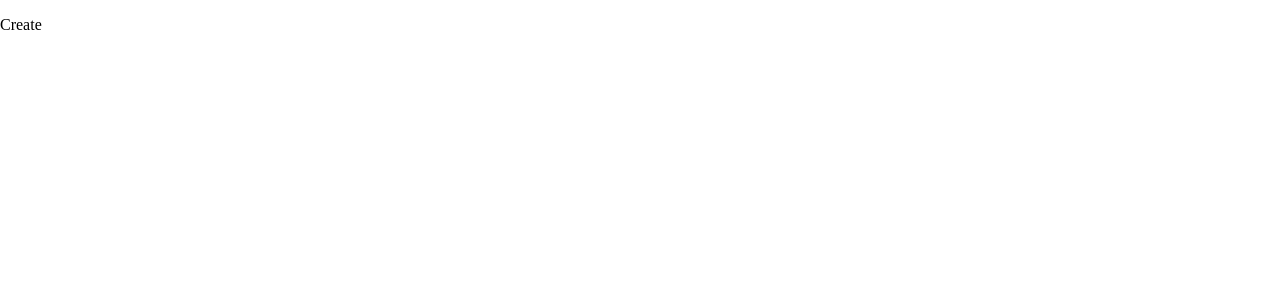
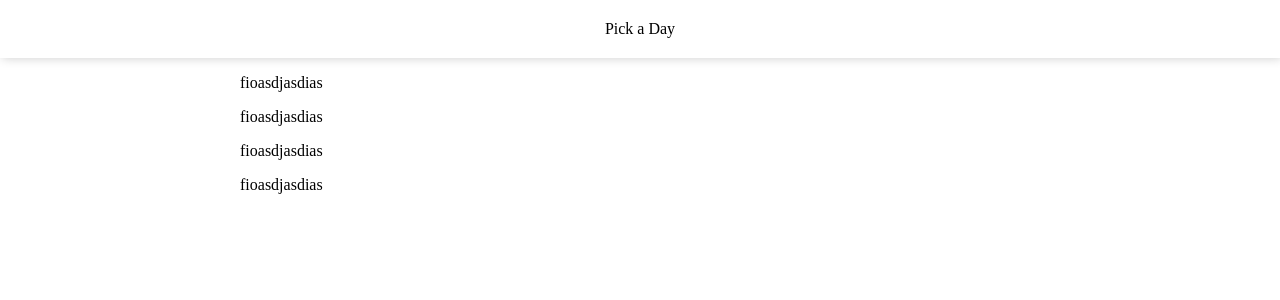
Before and after one commit to giacomoschiavo/pick-a-day, a React (Create React App) app: page /create in a window 1280 px wide. Shown: the top 300 px of the page. Built offline with nearby package versions, Linux system fonts and the light colour scheme.

Commit message:
added CenteredContainer

```diff
--- a/src/App.js
+++ b/src/App.js
@@ -3,9 +3,18 @@ import { BrowserRouter, Routes, Route } from "react-router-dom";
 import Home from "./components/routes/Home";
 import Create from "./components/routes/Create";
 import Vote from "./components/routes/Vote";
+import Header from "./components/ui/Header";
 import Results from "./components/routes/Results";
+import CenteredContainer from "./components/container/CenteredContainer";
 function App() {
   return (
+    <>
+      <Header />
+      <CenteredContainer>
+        <p>fioasdjasdias</p>
+        <p>fioasdjasdias</p>
+        <p>fioasdjasdias</p>
+        <p>fioasdjasdias</p>
         <BrowserRouter>
           <Routes>
             <Route path="/" element={<Home />} />
@@ -14,6 +23,8 @@ function App() {
             <Route path="/:id/results" element={<Results />} />
           </Routes>
         </BrowserRouter>
+      </CenteredContainer>
+    </>
   );
 }
 
--- /dev/null
+++ b/src/components/container/CenteredContainer.js
@@ -0,0 +1,7 @@
+import React from "react";
+import classes from "./CenteredContainer.module.css";
+const CenteredContainer = (props) => {
+  return <div className={classes.container}>{props.children}</div>;
+};
+
+export default CenteredContainer;
--- /dev/null
+++ b/src/components/container/CenteredContainer.module.css
@@ -0,0 +1,6 @@
+.container {
+  box-sizing: border-box;
+  width: 100vw;
+  max-width: 50rem;
+  margin: 0 auto;
+}
--- a/src/components/routes/Create.js
+++ b/src/components/routes/Create.js
@@ -1,11 +1,7 @@
 import React from "react";
-
+import Header from "../ui/Header";
 const Create = () => {
-  return (
-    <div>
-      <p>Create</p>
-    </div>
-  );
+  return <div></div>;
 };
 
 export default Create;
--- a/src/components/ui/Header.module.css
+++ b/src/components/ui/Header.module.css
@@ -1,4 +1,5 @@
 .header {
-  padding: 10px;
+  padding: 20px;
   box-shadow: 2px 0 10px rgba(0, 0, 0, 0.2);
+  text-align: center;
 }
```
Lines whose indentation alone changed are shown as unchanged.
